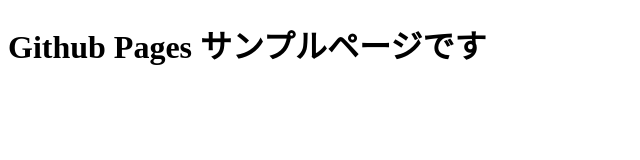
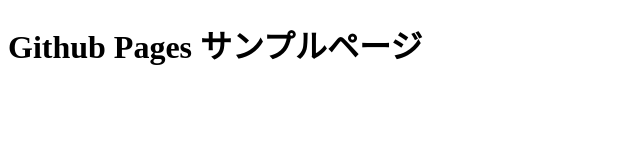
Before and after one commit to runa-prillid/gh-pages-sample, a plain HTML site: page index.html in a window 1280 px wide. Shown: the whole page, without its empty margins (0-640 px from the left). Drawn offline with Linux system fonts and the light colour scheme.

Commit message:
2nd commit

```diff
--- a/index.html
+++ b/index.html
@@ -10,7 +10,7 @@
 
 <body>
 	<main>
-		<h1>Github Pages サンプルページです</h1>
+		<h1>Github Pages サンプルページ</h1>
 	</main>
 	<script>
 		console.log('success!');
```
